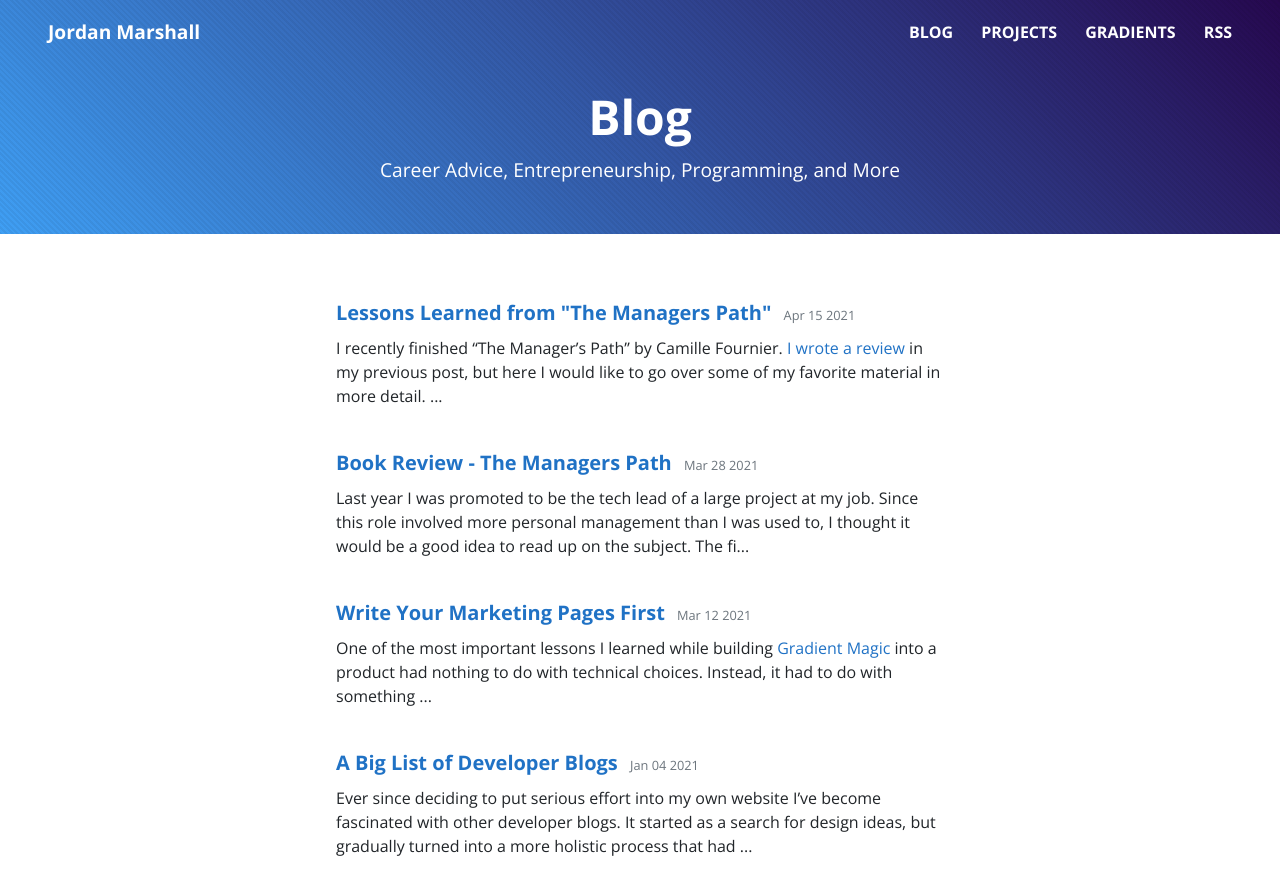
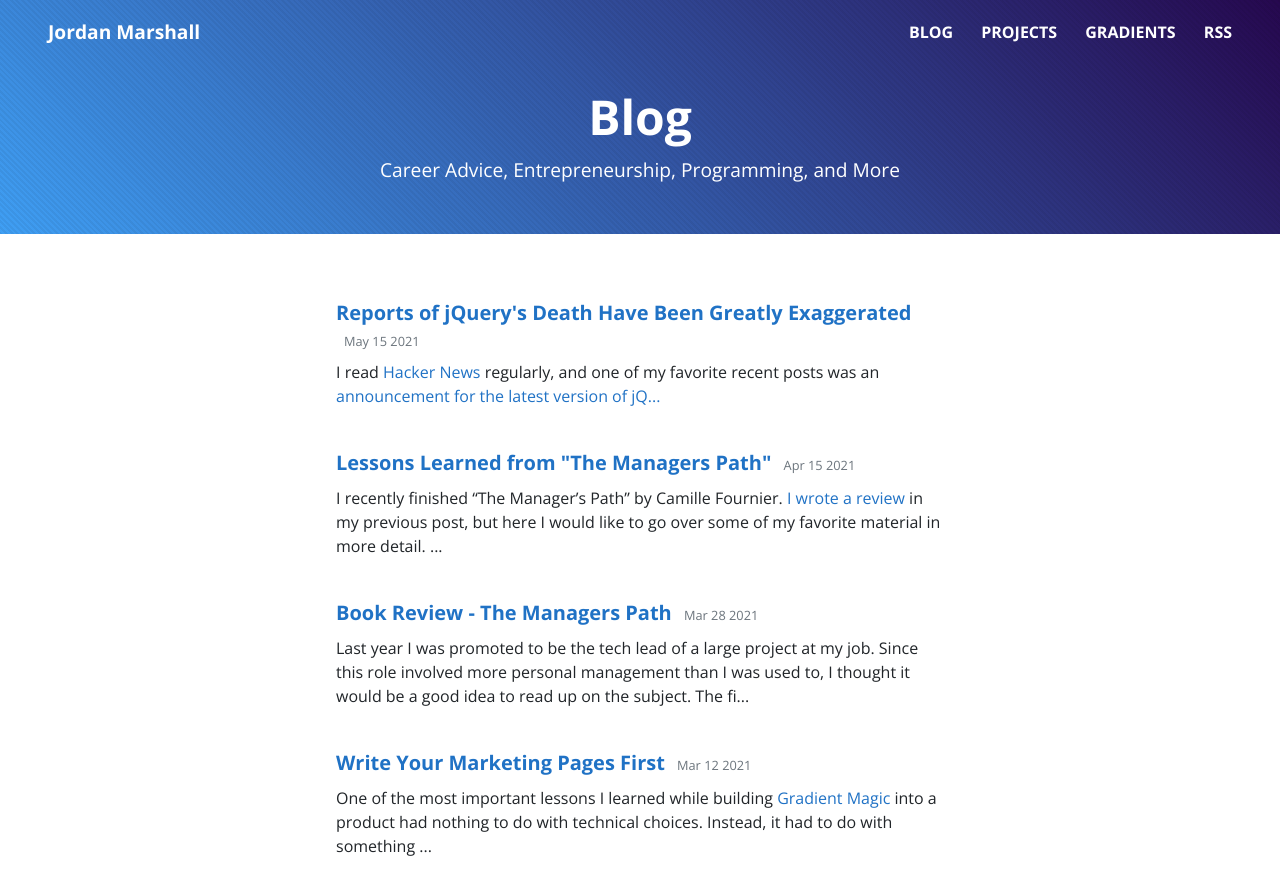
Before and after one commit to TheCSSKing/Jormars, a Jekyll site: the page built from blog.html, in a window 1280 px wide and 900 px high. Shown: the top 895 px of the window. Built offline with Jekyll 4.4.1, drawn with Linux system fonts in a browser that asks for light colours; some of the changed lines change nothing that is shown.

Commit message:
New Post: jquery

```diff
--- a/_posts/2021-04-15-managers-path-lessons.md
+++ b/_posts/2021-04-15-managers-path-lessons.md
@@ -60,6 +60,6 @@ The benefit is that it forces you to (1) give your response a positive tone and
 A few more quick tips that I found helpful.
 
 * **Performance reviews**.  Keep critiques focused on a few key areas.  Avoid surprises - if there are major issues the person should already be aware.  If you have no areas of improvement, maybe it's time for a promotion.
-* **Fallacy of the open door policy**.  Most reports won’t feel comfortable showing up to a senior managers office without an invite, especially if they want to raise an issue.  Hold skip level 1 on 1s instead.
+* **Fallacy of the open door policy**.  Most reports won’t feel comfortable showing up to a senior managers office without an invite, especially if they want to raise an issue.  Hold skip level one on ones instead.
 * **Release frequency is an indicator of team health**. Even development teams working on research or early stage projects should be able to show some kind of deliverable at a regular interval.
 * **Hold regular one on ones**.  Even if you are in frequent contact with somebody, it is still useful to have set aside time in which they can ask questions, raise concerns, or just vent.
--- /dev/null
+++ b/_posts/2021-05-15-jquery-still-around.md
@@ -0,0 +1,59 @@
+---
+layout: post
+author: Jordan Marshall
+title: Reports of jQuery's Death Have Been Greatly Exaggerated
+tags: javascript design
+---
+
+I read [Hacker News](https://news.ycombinator.com/) regularly, and one of my favorite recent posts was an [announcement for the latest version of jQuery](https://news.ycombinator.com/item?id=26318872).  What made it so interesting was the sheer number of commenters who came forward to voice their strong support for the venerable language.  I’m not sure I’ve seen the word “love” so often in a Hacker News discussion for any other library or piece of technology.
+
+I walked into the discussion expecting to find people waxing nostalgic for simpler times when a single Javascript library was all you needed to run a dynamic web application.  Sure, they are still releasing new versions, but nobody is actually using them, right?
+
+Sure enough, the top comment mirrored my expectations: “Do people still use jQuery?” it started, followed by a brief overview of all the new additions to Javascript as well as frameworks that have made jQuery “obsolete”.  I read on, expecting to find a few stalwart apologists bracing themselves against a tide of support for newer frameworks.  I was wrong.
+
+What I found instead was an absolute flood of responses from people who still actively use jQuery on new projects, old projects, personal projects, and even in their washing machine (okay not really, but that would be great to try).  Here is a sample of some of the numerous replies:
+
+* “Still use it. Still love it.”
+* “It is literally the first thing I add to every personal project I build”
+* “All the time.”
+* “Every day I do.”
+
+This goes on for most of the thread.  In fact, one astute individual even [cited a study](https://almanac.httparchive.org/en/2019/javascript#open-source-libraries-and-frameworks) showing that jQuery was in use in roughly 85% of all webpages.  Part of this is because it’s bundled in a lot of major frameworks (Bootstrap, Wordpress), but it is still a stunning figure.
+
+In retrospect, this should not have been that surprising.  Even though my team has moved on, to the “latest and greatest”, it doesn’t mean everyone else has.  In fact, we still run jQuery on our production website!
+
+# A Lesson in Design
+
+One of the reasons I was so surprised was because many of the key features from jQuery have been merged into the Javascript language itself.  Most notable being the more advanced element selectors in the form of document.querySelector and document.querySelectorAll.  Why then would you use jQuery if you could get the same functionality with the base language?  It turns out there are a number of good reasons.
+
+One of the primary ones I saw cited throughout the thread was expressiveness.  The jQuery syntax of using $(‘.class-name’) is much more readable and easy to parse than the equivalent document.querySelector(‘.class-name’).
+
+Along the same lines, the jQuery syntax is also much shorter and easier to work with.  My experience when forcing myself to learn the new Javascript selectors was that they were long and not intuitive, I much preferred working with jQuery (although not enough to add a new library to the project).  Many people echoed this same thought, also noting that the library has gotten small enough that it’s easy to justify using just for the selector interface.
+
+Many people (including myself) also miss the composability of jQuery.  Being able to easily iterate over results from a selector, or chain operations together, was really nice.  You can do similar things in vanilla Javascript, but it requires some customization.  With jQuery it just works.
+
+There are many reasons that Javascript is the way it is, and the takeaway from this shouldn’t be that one approach is preferable or “better” than the other.  Rather, we should look at what this example can teach us about good design.
+
+* Elegance and simplicity are important, even when designing something as mechanical and impersonal as a programming language.
+* Design is more than checking off a list of features.  To build something that users really love you need to find efficient ways for pieces to work together.
+* Good design takes time.  jQuery has been around for more than a decade, and it didn’t start as a beloved library.  The long cycle of improvements over time is a slow moving freight train that eventually yields great results.
+
+These guidelines are a bit less pragmatic than I usually prefer, but I think they can be applied in a general sense.  When designing a user interface, even if you’ve built all the features, it is still worthwhile to ask yourself if the design is really as efficient and elegant as it could be.  Can you find ways to make it easier and more intuitive to use? Are there features not on “the list” that could streamline things more?  Have you reached out to users for feedback?  Most importantly, don’t be discouraged if your first draft doesn’t blow people away, it takes time to build something great.
+
+# Choosing the Right Tools
+
+Another important lesson that can be gleaned from this discussion is about the choice of tools for a project.  It is always worth considering all of the options, comparing the tradeoffs, and making a calculated decision.  A library or tool that is older shouldn’t automatically be excluded, especially if it is well established.
+
+This calculation is complex and should consider many factors, including your own familiarity with tools, availability of support, and features needed for the project.  Established tools have their drawbacks, such as a shorter support horizon or lack of support for newer features.  Newer libraries (think React/Vue/Angular) have other drawbacks, like less completeness or a more rapidly changing feature set.
+
+It is important to consider both the technical, psychological, and social aspects of tooling choice.  Maybe you are more comfortable with one language, or maybe you just really want to learn the newer framework.  Those are both legitimate reasons to use a tool or library, and should be weighed against the overall needs of the project.
+
+One of the large projects I’m working on now at work is built with the full Vue ecosystem - Vue Router, Vuex, Vue CLI, and Bootstrap Vue.  Could we have built it in jQuery?  Maybe.  It’s a longer discussion, but technically I’m sure it would have been possible (although not ideal).  Psychologically though it would have been a lot harder.  Myself and the other developers have enjoyed learning new tools and being part of the community surrounding those.  By the time we got on board (Vue 2), it was stable enough that it made sense for a larger project.
+
+All this goes to say that things like developer preference, wanting to keep up with new trends, and technical needs should all be considered in the decision.  More established frameworks like jQuery should not be dismissed out of hand, nor should they be the automatic choice if they are “enough” to get the job done.
+
+# Remind Me In 10 Years
+
+I’m writing this in 2021, how will the landscape have changed in another 10 years?  Will jQuery still see much use?  Can it survive for another decade?  Or is it possible that in 2031 I will be waxing nostalgic for the “simpler” times when all you needed for reactivity was a single library and it’s command line tool?
+
+The tools we use in the next decade might be a surprise, but there is one thing we can count on to stay the same: Hacker News.  It will still have fascinating discussions on obscure topics unrelated to technology, tech legends and CEOs will still post in the comments, and of course, it will still be orange.
```
Also changed, not shown: 1 other file.
